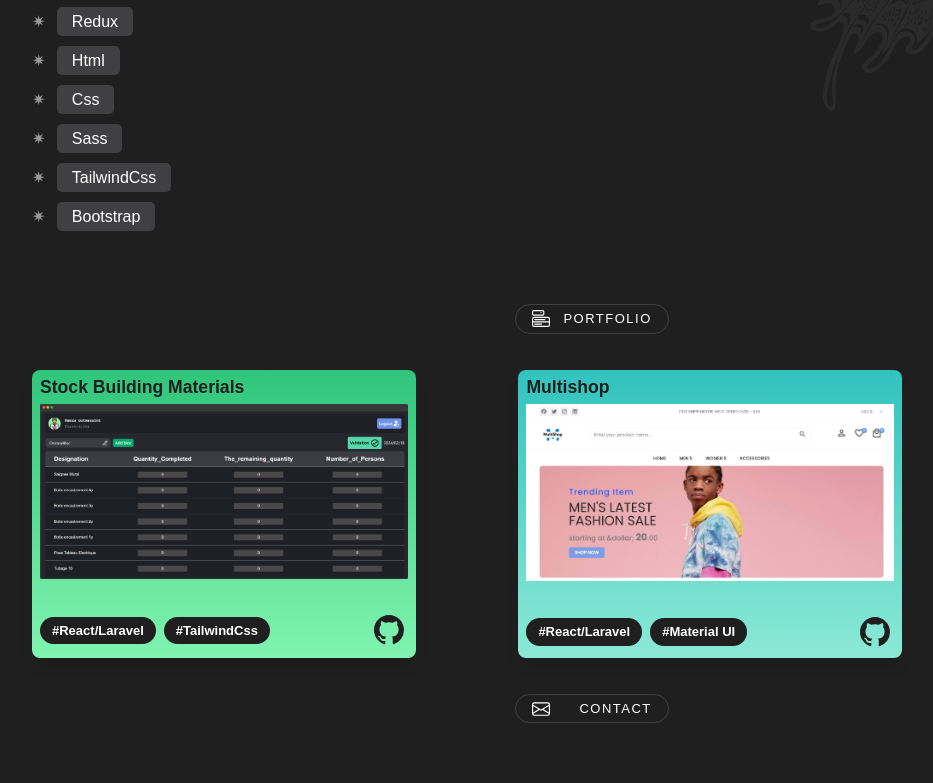
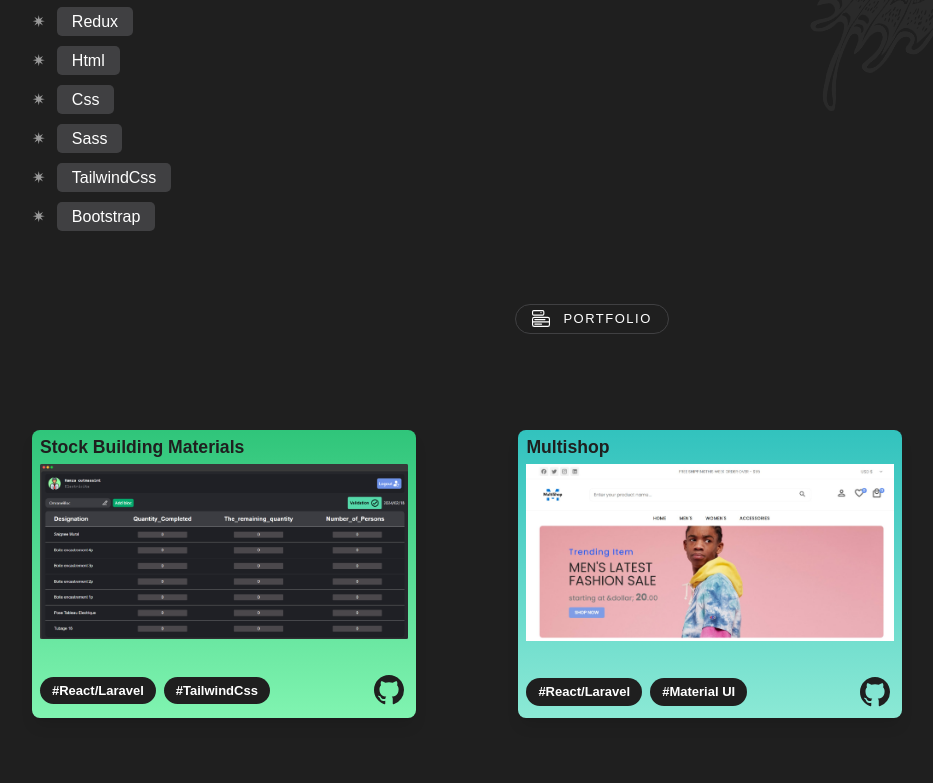
Before and after one commit to HamzaOutmassint24/Portfolio, a React (Create React App) app: page / in a window 1280 px wide. Shown: the part 2000-2783 px from the top of the page, without its empty margins (48-981 px from the left). Built offline with nearby package versions, Linux system fonts and the light colour scheme.

Commit message:
few changes

```diff
--- a/src/components/ProjectSection.jsx
+++ b/src/components/ProjectSection.jsx
@@ -19,7 +19,7 @@ export const ProjectSection = () => {
           PORTFOLIO
         </div>
       </div>
-      <div className="mt-9 grid grid-cols-1 lg:grid-cols-2 sm:place-items-center lg:place-items-start gap-8 lg:w-[84%] relative font-second-font">
+      <div className="my-24 grid grid-cols-1 lg:grid-cols-2 sm:place-items-center lg:place-items-start gap-8 lg:w-[84%] relative font-second-font">
         <div class="lg:max-w-sm sm:max-w-sm md:max-w-xl lg:h-72 rounded-lg overflow-hidden shadow-lg project-cart1">
           <div class="font-bold text-bg-color text-lg my-1 pl-2">Stock Building Materials</div>
           <img class="w-full px-2 cursor-pointer" src={Project1Img1} alt="Sunset in the mountains" onClick={handleModalToggle}/>
@@ -29,7 +29,7 @@ export const ProjectSection = () => {
               <span class="inline-block bg-bg-color rounded-full px-3 py-1 text-sm font-semibold text-gray-700 mr-2 mb-2">#TailwindCss</span>
             </div>
             <span class="inline-block pl-3 py-1 mr-1 mb-2">
-              <a title="github" href="https://github.com/HamzaOutmassint" className="group">
+              <a title="github" href="https://github.com/HamzaOutmassint/Stock-Building-materials-V2" className="group">
                 <Github size={30} className="text-bg-color"/>
               </a>
             </span>
@@ -44,7 +44,7 @@ export const ProjectSection = () => {
               <span class="inline-block bg-bg-color text-white rounded-full px-3 py-1 text-sm font-semibold text-gray-700 mr-2 mb-2">#Material UI</span>
             </div>
             <span class="inline-block pl-3 py-1 mr-1 mb-2">
-              <a title="github" href="https://github.com/HamzaOutmassint" className="group">
+              <a title="github" href="https://github.com/HamzaOutmassint/MultiShop" className="group">
                 <Github size={30} className="text-bg-color"/>
               </a>
             </span>
@@ -54,7 +54,7 @@ export const ProjectSection = () => {
 
       {isModalOpen && (
         <div onClick={handleModalToggle} className="fixed inset-0 bg-bg-color bg-opacity-50 flex items-center justify-center">
-          <div className="flex justify-center items-center project-cart1 text-bg-color p-8 relative rounded-lg w-[70%] h-[70%]">
+          <div className="flex justify-center items-center project-cart1 text-bg-color md:p-8 relative rounded-lg lg:w-[70%] lg:h-[70%] sm:w-[89%] sm:h-[37%] exactly-1024:h-[37%]">
             <img src={Project1Img1} alt="project image" className="rounded-md w-3/4"/>
             <button onClick={handleModalToggle} className='absolute top-4 right-4'>
               <XSquare size={18}/>
```
